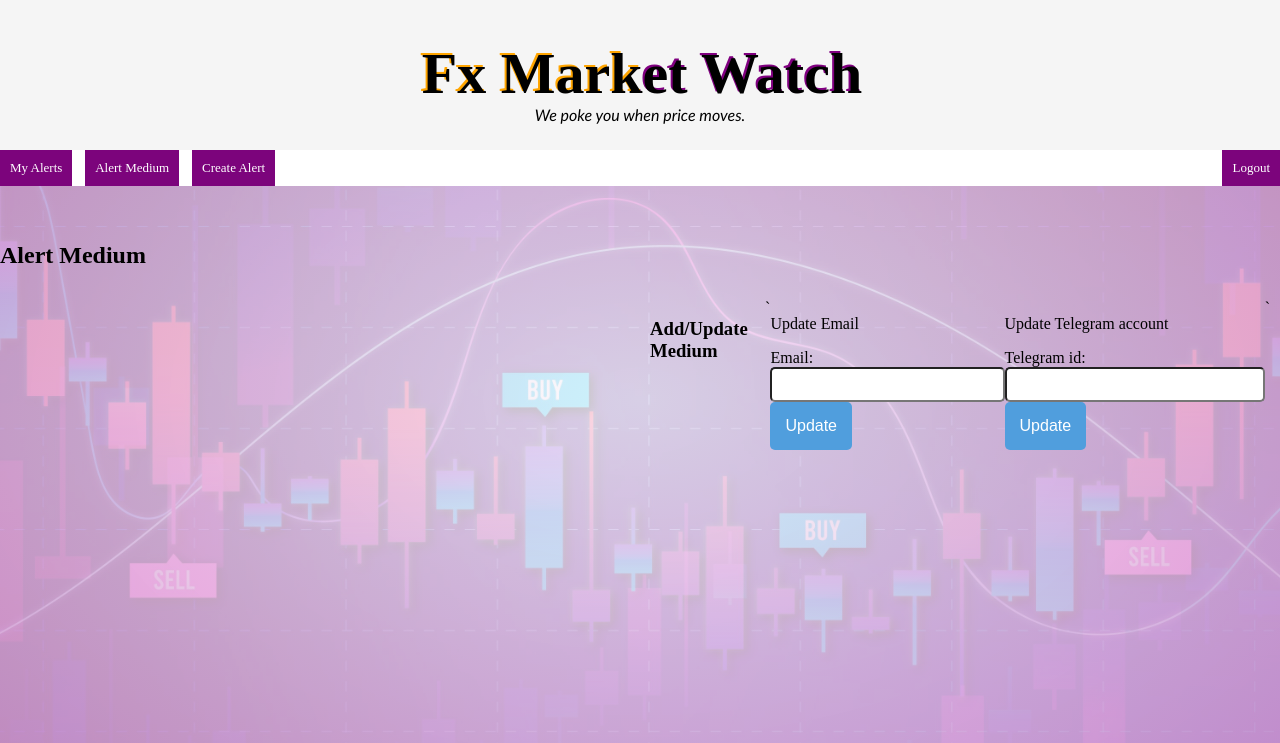
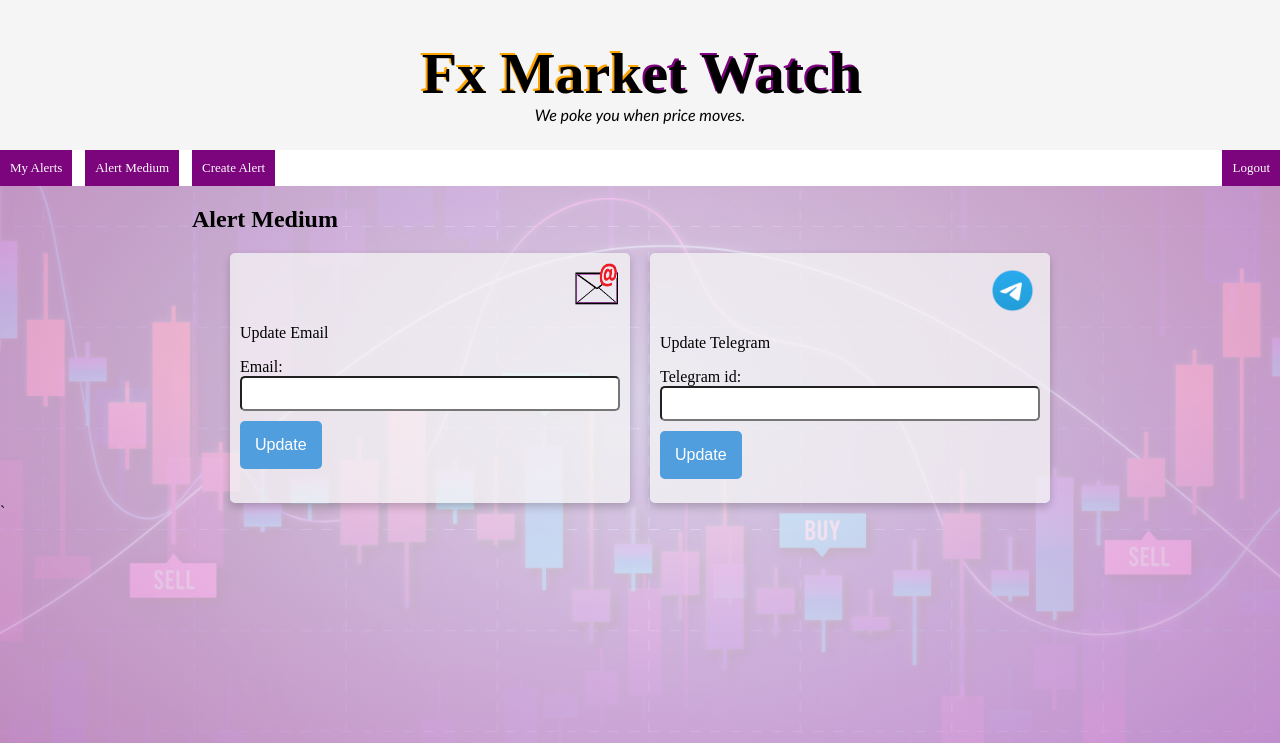
Before and after one commit to georgeeset/fx-price-watch, a Django app: template fx_market_watch/templates/alert_methods_page.html in a window 1280 px wide. Shown: the top 743 px of the page. Run offline with Django 4.2, Linux system fonts and the light colour scheme; the template is opened without the code that fills it: values that come from a table or form of the project are taken from there, others are empty.

Commit message:
card for alert medium page
alert mdeium style css file created for alert medium items

```diff
--- a/fx_market_watch/templates/alert_methods_page.html
+++ b/fx_market_watch/templates/alert_methods_page.html
@@ -4,75 +4,43 @@
 
 {% include 'partials/_header.html' %}
 {% include 'partials/_navbar.html' %}
-<br><br>
 
-<h2>Alert Medium</h2>
+<div class="sectionTitle">
+    <h2 >  Alert Medium</h2>
+</div>
 <div>
-    <div class="splitRow">
-        <div class="splitColumn">
-            <div>
+    <div class="alertMediumItems">
 
+        <div class="methodItem">
+            <div class="mediumLogo">
+                <img src="../static/styles/imgs/email-logo.png" alt="Email" height="45" width="45">
+            </div>
             {% for method in alert_medium %}
+                {% if method.alert_type == 'email' %}
 
-          {% if method.alert_type == 'email' %}
-                <br>
-              <div class="methodItem">
-                <img src="../static/styles/imgs/email-logo.png" alt="Email" height="35" width="35">
 
-                  <span>Email: {{method.alert_id }}</span>
+                    <span>Email: <b>{{method.alert_id }}</b></span>
 
                     {% if method.verified %}
                         <span class="verified"> &check; </span>
                     {% else %}
-                      <br>
                         <div>
                             <form method='post'>
                                 {% csrf_token %}
                                 {{ verification_form }}
                                 <input type='submit', name='verify_email' value='verify'>
                             </form>
+
                             <form method='post'>
                                 {% csrf_token %}
                                 <input type='submit', name='resend_email' value='Resend'>
                             </form>
                         </div>
                     {% endif %}
-            </div>
-                <br><br>
-
-          {% elif method.alert_type == 'telegram' %}
-          <div>
-            <img src="../static/styles/imgs/telegram-logo.png" alt="Telegram" height="45" width="45">
-
-              <span>Telegram: {{method.alert_id }}</span>
-              {% if method.verified %}
-              <span class="verified"> &check; </span>
-              {% else %}
-                  <div>
-                      <p>Verify your TelegramAccount.<br>
-                         1) On your Telegram App, Search for @fx-market-watch-bot <br>
-                         2) Send your confirmation code <b> {{ method.verification_code }} </b> to the bot <br>
-                         3) Click verify button below to veify the confirmation code</p>
-                  </div>
-                  <form method='post'>
-                      {% csrf_token %}
-                      <input type='submit', name='verify_telegram' value='verify'>
-                  </form>
-              {% endif %}
-          </div>
                 {% endif %}
             {% endfor %}
-        </div>
-        </div>
-  </div>
 
-        </div>
-        <div class="splitColumn">
-          <div>
-            <h3>Add/Update Medium</h3>
-          </div>
-        `
-        <div>
+                <div class="editMediumForm">
                     <p>Update Email</p>
                     <form method='post'>
                         {% csrf_token %}
@@ -80,23 +48,51 @@
                         <input type='submit', name='add_email' value='Update'>
                     </form>
                 </div>
-        <br><br>
+        </div>
+
+
+            <div class="methodItem">
+                <div class="mediumLogo">
+                    <img src="../static/styles/imgs/telegram-logo.png" alt="Telegram" height="55" width="55">
+                </div>
+                {% for method in alert_medium %}
+
+                    {% if method.alert_type == 'telegram' %}
+
+                        <span>Telegram: <b>{{method.alert_id }}</b></span>
+                        {% if method.verified %}
+                            <span class="verified"> &check; </span>
+                        {% else %}
                             <div>
-            <p>Update Telegram account</p>
+                                <p>Verify your TelegramAccount.</p>
+                                <ol class="telegramSteps">
+                                    <li> On your Telegram App, Search for @fx-market-watch-bot</li>
+                                    <li> Send your confirmation code <b> {{ method.verification_code }} </b> to the bot </li>
+                                    <li> Click verify button below to veify the confirmation code</li>
+                                </ol>
+                            </div>
+                            <form method='post'>
+                                {% csrf_token %}
+                                <input type='submit', name='verify_telegram' value='verify'>
+                            </form>
+                        {% endif %}
+                    {% endif %}
+                {% endfor %}
+
+                    <div class="editMediumForm">
+                        <p>Update Telegram</p>
                         <form method='post'>
                             {% csrf_token %}
                             {{ telegram_form}}
                             <input type='submit', name='add_telegram' value='Update'>
                         </form>
+                    </div>
+
+                </div>
+
+    </div>
+
 </div>`
 
-        </div>
-      </div>
-
-
-
-
-
-<br><br>
 
 {%endblock%}
--- a/fx_market_watch/templates/base.html
+++ b/fx_market_watch/templates/base.html
@@ -12,6 +12,7 @@
     <link rel="stylesheet"  type="text/css" href="{% static "styles/form_style.css" %}">
     <link rel="stylesheet"  type="text/css" href="{% static "styles/alert_tag.css" %}">
     <link rel="stylesheet"  type="text/css" href="{% static "styles/modal_dialog.css" %}">
+    <link rel="stylesheet"  type="text/css" href="{% static "styles/alert_medium_style.css" %}">
 
     <script type="text/javascript" src="/static/scripts/index.js"  defer></script>
     <script type="text/javascript" src="/static/scripts/slideshow.js"  defer></script>
--- a/fx_market_watch/templates/user_page.html
+++ b/fx_market_watch/templates/user_page.html
@@ -22,7 +22,7 @@
             {% for item in alert_list %}
             {% if item.is_active %}
                     <div class="card">
-                        <div class="cardInfo" id={{ item.id }} data-item='{"pair": "{{ item.currency_pair}}", "setup_condition": "{{item.setup_condition}}", "target_price":"{{ item.target_price }}", "timeframe":"{{ item.timeframe}}", "repeat_alarm": "{{ item.repeat_alarm}}", "alert_count":"{{ item.alertcount}}", "date_created":"{{ item.time_created }}", "expiration_date":"{{ item.expiration }}", "alertMedium":"{{ item.alert_medium.alert_type}}" }', data-isActive='{{item.is_active}}'>
+                        <div class="cardInfo" id={{ item.id }} , data-item='{"pair": "{{ item.currency_pair}}", "setup_condition": "{{item.setup_condition}}", "target_price":"{{ item.target_price }}", "timeframe":"{{ item.timeframe}}", "repeat_alarm": "{{ item.repeat_alarm}}", "alert_count":"{{ item.alertcount}}", "date_created":"{{ item.time_created }}", "expiration_date":"{{ item.expiration }}", "alertMedium":"{{ item.alert_medium.alert_type}}", "Note": "{{item.note}}" }' data-isActive='{{ item.is_active }}'>
                             <div class="cardTitle">
                                 <div class="mediumIcon">
                                     {% if item.alert_medium.alert_type == 'telegram' %}
@@ -64,7 +64,7 @@
             {% for item in alert_list %}
                 {% if not item.is_active %}
                     <div class="card">
-                        <div class="cardInfo" id={{ item.id }} data-item='{"pair": "{{ item.currency_pair}}", "setup_condition": "{{item.setup_condition}}", "target_price":"{{ item.target_price }}", "timeframe":"{{ item.timeframe}}", "repeat_alarm": "{{ item.repeat_alarm}}", "alert_count":"{{ item.alertcount}}", "date_created":"{{ item.time_created }}", "expiration_date":"{{ item.expiration }}", "alertMedium":"{{ item.alert_medium.alert_type}}" }', data-isActive='{{item.is_active}}'>
+                        <div class="cardInfo" id={{ item.id }} data-item='{"pair": "{{ item.currency_pair}}", "setup_condition": "{{item.setup_condition}}", "target_price":"{{ item.target_price }}", "timeframe":"{{ item.timeframe}}", "repeat_alarm": "{{ item.repeat_alarm}}", "alert_count":"{{ item.alertcount}}", "date_created":"{{ item.time_created }}", "expiration_date":"{{ item.expiration }}", "alertMedium":"{{ item.alert_medium.alert_type}}", "Note": "{{item.note}}" }', data-isActive='{{item.is_active}}'>
                             <div class="cardTitle">
                                 <div class="mediumIcon">
                                     {% if item.alert_medium.alert_type == 'telegram' %}
--- a/fxmktwatch/views.py
+++ b/fxmktwatch/views.py
@@ -63,7 +63,7 @@ def userPage(request):
     user_alerts = Alerts.objects.filter(userid = this_user).order_by('-time_created')
     # print(user_alerts)
     # print(len(user_alerts))
-    # print(user_alerts[0].is_active)
+    # print(user_alerts[0].to_dict())
 
     return render(request, 'user_page.html', {'first_name': this_user.username, 'alert_list': user_alerts})
 
--- a/static/scripts/modal_dialog.js
+++ b/static/scripts/modal_dialog.js
@@ -10,7 +10,7 @@ var span = document.getElementsByClassName("close")[0];
 
 
 
-// Ger alert list items
+// Get alert list items
 var alerts = document.querySelectorAll("div.cardInfo");
 
 function generateContent(mapData){
@@ -27,8 +27,8 @@ alerts.forEach((card) => {
   card.addEventListener('click', () =>{
     var dataItem = JSON.parse (card.dataset.item);
     var isActive = card.dataset.isactive;
-    // console.log(dataItem);
-    console.log(isActive);
+    // console.log(card.dataset.item);
+    // console.log(isActive);
     modalContent = generateContent(dataItem);
 
     modalContent=modalContent.concat(`<div class="cardAction">`);
--- /dev/null
+++ b/static/styles/alert_medium_style.css
@@ -0,0 +1,38 @@
+
+.alertMediumItems{
+    position: relative;
+    display: flex;
+    justify-content: center;
+    flex-wrap: wrap;
+    gap: 20px;
+    height: auto;
+}
+
+.methodItem{
+    display: block;
+    background-color: rgb(245, 245, 245, 0.75);
+    border-radius: 5px;
+    width: 30%;
+    min-width: 400px;
+    min-height: 250px;
+    padding:10px;
+    height: min-content;
+    box-shadow: 0 4px 8px 0 rgba(0,0,0,0.2);
+    transition: 0.3s;
+}
+
+
+.mediumLogo{
+    display: flex;
+    justify-content: end;
+}
+
+.telegramSteps > li{
+    padding-bottom: 8px;
+}
+
+.verified{
+    font-size: xx-large;
+    font-weight: 600;
+    color: green;
+  }
--- a/static/styles/alert_tag.css
+++ b/static/styles/alert_tag.css
@@ -8,6 +8,14 @@
     max-width: 400px;
     background-color: rgb(245, 245, 245, 0.75);
     border-radius: 5px;
+}
+
+.cardItem {
+    list-style-type: none;
+}
+
+.card:hover {
+    background-color: whitesmoke;
 }
 
 .cardInfo {
--- a/static/styles/form_style.css
+++ b/static/styles/form_style.css
@@ -1,11 +1,15 @@
 
-.form-control {
+.form-control, .form-note {
     /* display: block; */
     box-sizing: border-box;
     width: 100%;
     /* max-width: 25rem; */
     padding: 0.5rem 0.7rem;
     border-radius: 5px;
+}
+
+.form-note{
+
 }
 
 .signupForm {
@@ -27,7 +31,7 @@ input[type=submit] {
     color: white;
     padding: 15px;
     text-decoration: none;
-    margin-right: 10px;
+    margin-top:10px;
     cursor: pointer;
     font-size:medium;
     border-radius: 5px;
--- a/static/styles/style.css
+++ b/static/styles/style.css
@@ -19,7 +19,6 @@ hr {
   margin: 0px;
   margin-bottom: 5px;
 }
-
 
 .banner-head {
   background-color: whitesmoke;
@@ -149,23 +148,9 @@ footer {
   background-color: orangered;
 }
 
-.cardItem {
-  list-style-type: none;
-}
-
-.card:hover {
-  background-color: whitesmoke;
-}
-
 .center {
   justify-content: center;
   display: flex;
-}
-
-.verified{
-  font-size: xx-large;
-  font-weight: 600;
-  color: green;
 }
 
 .signupContainer, .loginContainer {
@@ -215,3 +200,6 @@ footer {
   width: 100%;
   padding: 20px;
 }
+.sectionTitle{
+  padding-left: 15%;
+}
```
Also changed, not shown: fxmktwatch/models.py (+13 -1 lines). Lines whose indentation alone changed are shown as unchanged.
